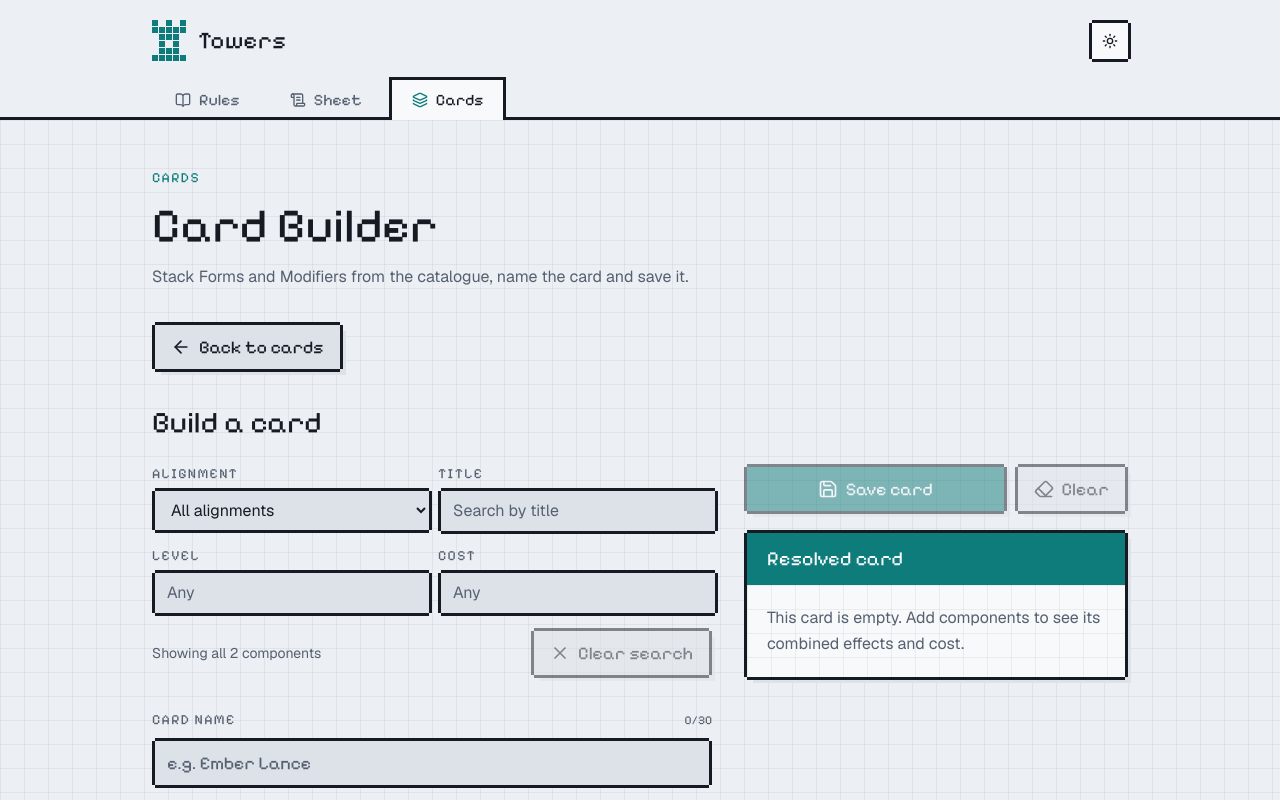
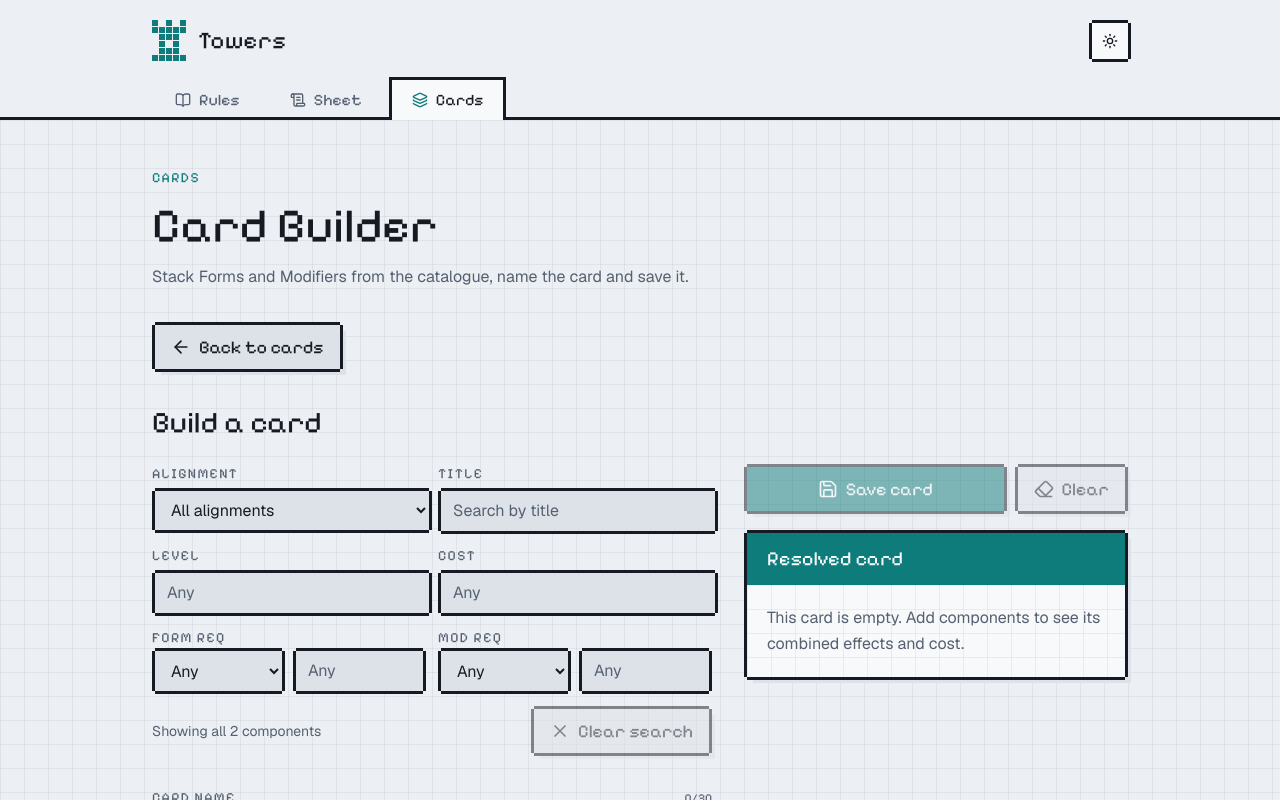
Before and after one commit to Kyallface/Towers-RPG-Beta, a Next.js app: page /cards/new in a window 1280 px wide. Shown: the top 800 px of the page. Built offline with nearby package versions, Linux system fonts and the light colour scheme.

Commit message:
Add Form REQ and Mod REQ search filters (#29)

```diff
--- a/components/cards/component-filters.tsx
+++ b/components/cards/component-filters.tsx
@@ -4,6 +4,7 @@ import { X } from 'lucide-react'
 import { useId } from 'react'
 import { ALIGNMENTS, hasActiveFilters, type ComponentFilters } from '@/lib/cards/filter'
 import { PixelButton } from '@/components/pixel-button'
+import { REQUIREMENT_MAX, REQUIREMENT_MIN, REQUIREMENT_STATS_BY_TYPE } from '@/lib/catalogue/types'
 
 const FIELD =
   'pixel-frame m-[3px] w-full bg-muted px-3 py-2 text-foreground placeholder:text-muted-foreground focus-visible:outline-[3px] focus-visible:outline-offset-2 focus-visible:outline-ring'
@@ -83,6 +84,24 @@ export function ComponentFiltersBar({
             className={FIELD}
           />
         </div>
+        <RequirementFilter
+          id={`${id}-form-req`}
+          legend="Form REQ"
+          stats={REQUIREMENT_STATS_BY_TYPE.Form}
+          stat={filters.formReqStat}
+          value={filters.formReqValue}
+          onStatChange={set('formReqStat')}
+          onValueChange={set('formReqValue')}
+        />
+        <RequirementFilter
+          id={`${id}-mod-req`}
+          legend="Mod REQ"
+          stats={REQUIREMENT_STATS_BY_TYPE.Modifier}
+          stat={filters.modReqStat}
+          value={filters.modReqValue}
+          onStatChange={set('modReqStat')}
+          onValueChange={set('modReqValue')}
+        />
       </div>
       <div className="flex flex-wrap items-center justify-between gap-3">
         <p aria-live="polite" className="text-sm text-muted-foreground">
@@ -98,3 +117,54 @@ export function ComponentFiltersBar({
     </search>
   )
 }
+
+function RequirementFilter({
+  id,
+  legend,
+  stats,
+  stat,
+  value,
+  onStatChange,
+  onValueChange,
+}: {
+  id: string
+  legend: string
+  stats: readonly string[]
+  stat: string
+  value: string
+  onStatChange: (event: React.ChangeEvent<HTMLSelectElement>) => void
+  onValueChange: (event: React.ChangeEvent<HTMLInputElement>) => void
+}) {
+  return (
+    <fieldset className="flex flex-col gap-1">
+      <legend className={LABEL}>{legend}</legend>
+      <div className="flex gap-2">
+        <label htmlFor={`${id}-stat`} className="sr-only">
+          {legend} letter
+        </label>
+        <select id={`${id}-stat`} value={stat} onChange={onStatChange} className={`${FIELD} basis-1/2`}>
+          <option value="">Any</option>
+          {stats.map((code) => (
+            <option key={code} value={code}>
+              {code}
+            </option>
+          ))}
+        </select>
+        <label htmlFor={`${id}-value`} className="sr-only">
+          {legend} number
+        </label>
+        <input
+          id={`${id}-value`}
+          type="number"
+          inputMode="numeric"
+          min={REQUIREMENT_MIN}
+          max={REQUIREMENT_MAX}
+          value={value}
+          onChange={onValueChange}
+          placeholder="Any"
+          className={`${FIELD} basis-1/2`}
+        />
+      </div>
+    </fieldset>
+  )
+}
--- a/lib/cards/filter.ts
+++ b/lib/cards/filter.ts
@@ -1,4 +1,4 @@
-import type { CatalogueEntry } from '@/lib/catalogue/types'
+import type { CatalogueEntry, Requirement } from '@/lib/catalogue/types'
 
 export const ALIGNMENTS = [
   { code: 'PP', label: 'Power Physical' },
@@ -14,9 +14,28 @@ export type ComponentFilters = {
   readonly name: string
   readonly level: string
   readonly cost: string
+  readonly formReqStat: string
+  readonly formReqValue: string
+  readonly modReqStat: string
+  readonly modReqValue: string
 }
 
-export const EMPTY_FILTERS: ComponentFilters = { alignment: '', name: '', level: '', cost: '' }
+export const EMPTY_FILTERS: ComponentFilters = {
+  alignment: '',
+  name: '',
+  level: '',
+  cost: '',
+  formReqStat: '',
+  formReqValue: '',
+  modReqStat: '',
+  modReqValue: '',
+}
+
+function matchesRequirement(requirement: Requirement, stat: string, value: string): boolean {
+  const wantedStat = stat.trim().toUpperCase()
+  if (wantedStat !== '' && requirement.stat !== wantedStat) return false
+  return matchesNumber(requirement.value, value)
+}
 
 export function hasActiveFilters(filters: ComponentFilters): boolean {
   return Object.values(filters).some((value) => value.trim() !== '')
@@ -36,7 +55,11 @@ export function matchesFilters(entry: CatalogueEntry, filters: ComponentFilters)
   const name = filters.name.trim().toLowerCase()
   if (name !== '' && !entry.name.toLowerCase().includes(name)) return false
 
-  return matchesNumber(entry.level, filters.level) && matchesNumber(entry.cost, filters.cost)
+  if (!matchesNumber(entry.level, filters.level) || !matchesNumber(entry.cost, filters.cost)) return false
+
+  return entry.type === 'Form'
+    ? matchesRequirement(entry.requirement, filters.formReqStat, filters.formReqValue)
+    : matchesRequirement(entry.requirement, filters.modReqStat, filters.modReqValue)
 }
 
 export function filterEntries(entries: readonly CatalogueEntry[], filters: ComponentFilters): CatalogueEntry[] {
```
Also changed, not shown: 1 other file (tests, documents, lock files or other folders).
